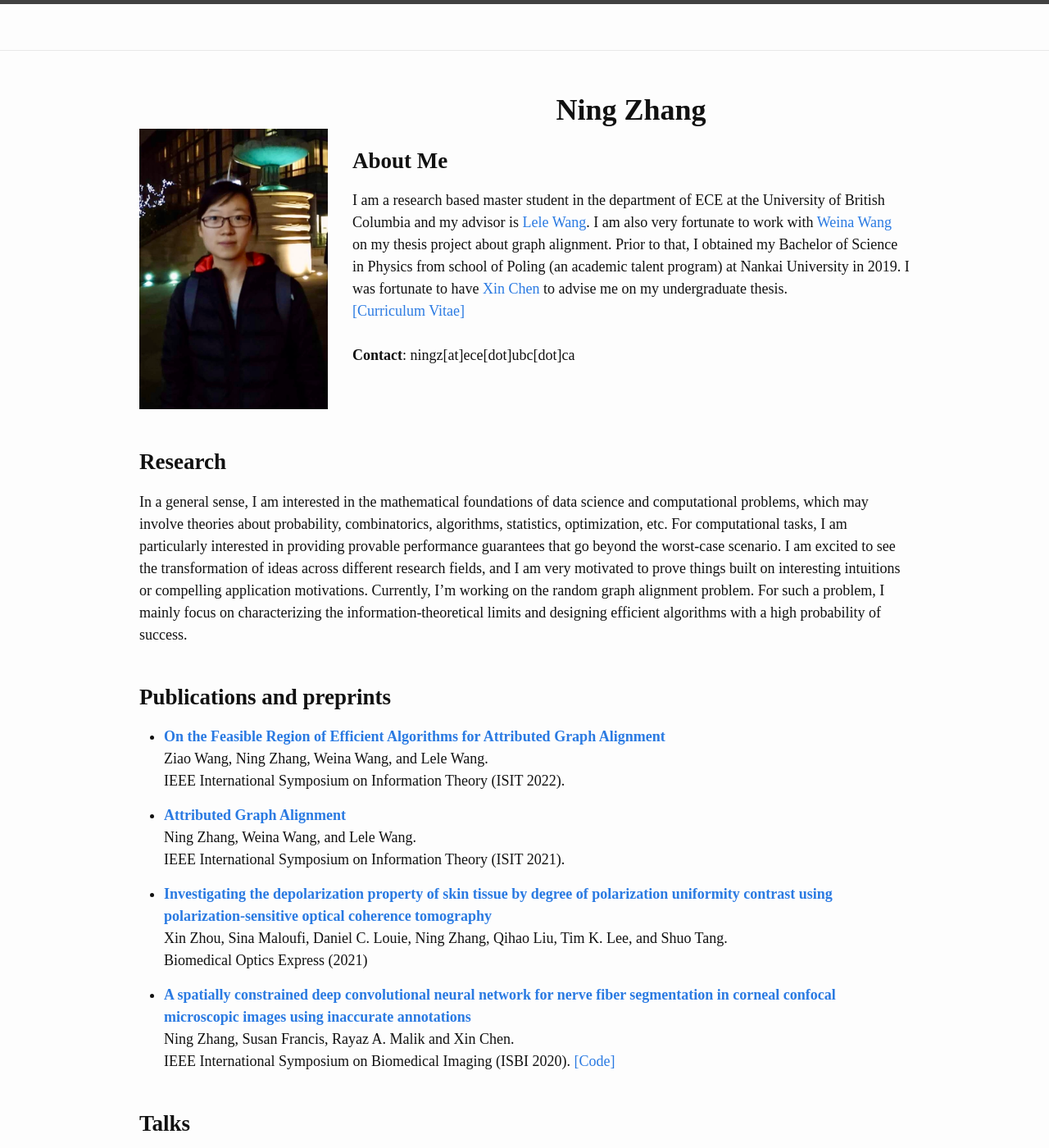
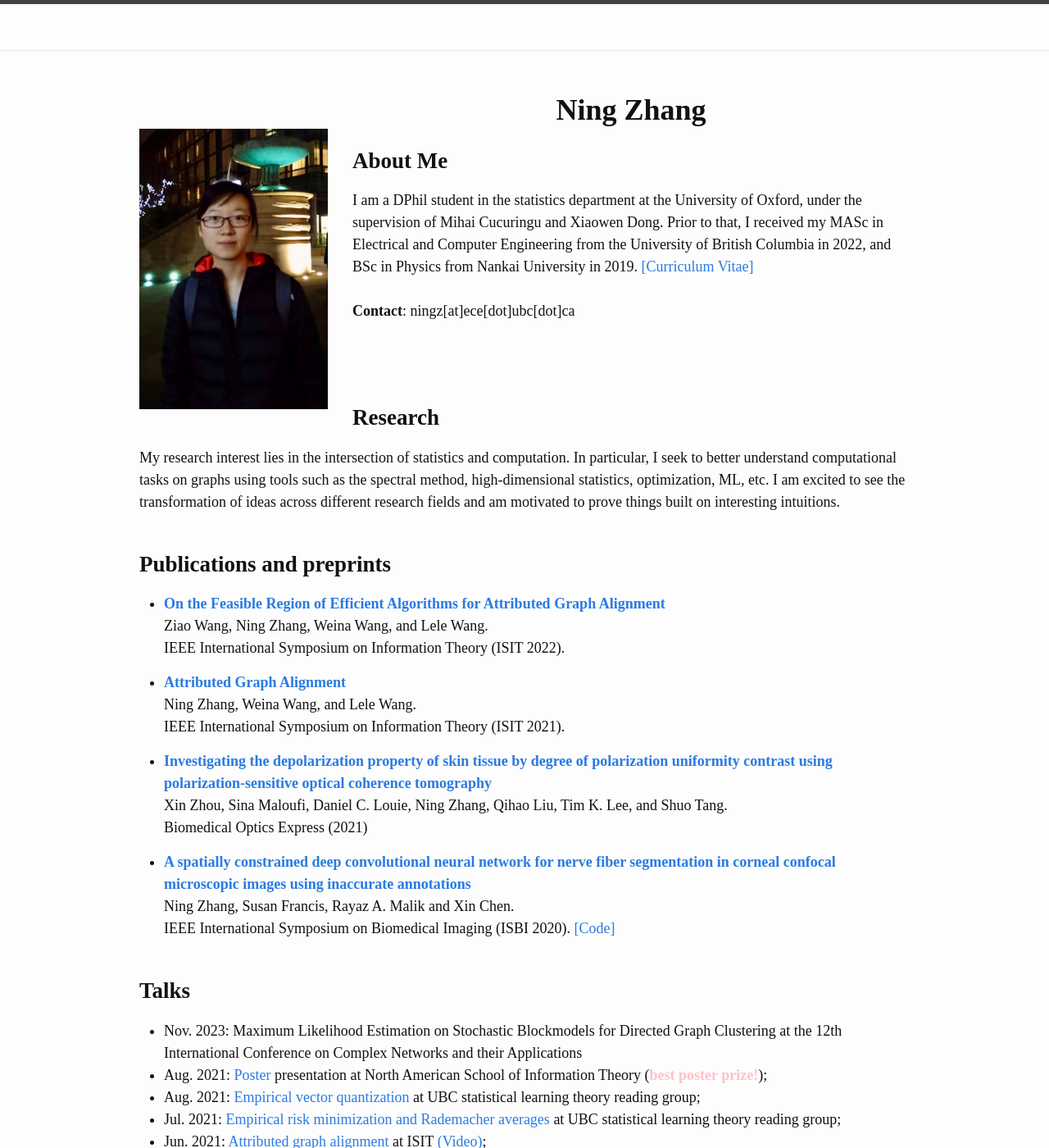
Before and after one commit to NingZhang-Git/NZ_website, a Jekyll site: the page built from index.md, in a window 1280 px wide and 1400 px high. Shown: the whole window at 82% size. Built offline with Jekyll 4.4.1, drawn with Linux system fonts in a browser that asks for light colours; some of the changed text lies outside the part shown.

Commit message:
Update index.md

```diff
--- a/index.md
+++ b/index.md
@@ -10,7 +10,7 @@ layout: home
 # <center> <b>Ning Zhang</b> </center>
 <!-- ### <center>Welcom to my personal webpage!</center> -->
 ## **About Me**
-I am a research based master student in the department of ECE at the University of British Columbia and my advisor is  [Lele Wang](https://ece.ubc.ca/lele-wang/). I am also very fortunate to work with [Weina Wang](http://www.cs.cmu.edu/~weinaw/) on my thesis project about graph alignment. Prior to that, I obtained my Bachelor of Science in Physics from school of Poling (an academic talent program) at Nankai University in 2019. I was fortunate to have [Xin Chen](http://www.cs.nott.ac.uk/~pszxc/) to advise me on my undergraduate thesis.\
+I am a DPhil student in the statistics department at the University of Oxford, under the supervision of Mihai Cucuringu and Xiaowen Dong. Prior to that, I received my MASc in Electrical and Computer Engineering from the University of British Columbia in 2022, and BSc in Physics from Nankai University in 2019.
 [[Curriculum Vitae]](assets/NingZhang_CV.pdf)
 <br>
 <br>
@@ -20,8 +20,7 @@ I am a research based master student in the department of ECE at the University
 <br>
 <br>
 ## **Research**
-In a general sense, I am interested in the mathematical foundations of data science and computational problems, which may involve theories about probability, combinatorics, algorithms, statistics, optimization, etc. For computational tasks, I am particularly interested in providing provable performance guarantees that go beyond the worst-case scenario. I am excited to see the transformation of ideas across different research fields, and I am very motivated to prove things built on interesting intuitions or compelling application motivations.
-Currently, I'm working on the random graph alignment problem. For such a problem, I mainly focus on characterizing the information-theoretical limits and designing efficient algorithms with a high probability of success.
+My research interest lies in the intersection of statistics and computation. In particular, I seek to better understand computational tasks on graphs using tools such as the spectral method, high-dimensional statistics, optimization, ML, etc. I am excited to see the transformation of ideas across different research fields and am motivated to prove things built on interesting intuitions.
 <br/>
 <br/>
 
@@ -51,6 +50,7 @@ IEEE International Symposium on Biomedical Imaging (ISBI 2020).
 <br/>
 
 ## **Talks**
+- Nov. 2023: Maximum Likelihood Estimation on Stochastic Blockmodels for Directed Graph Clustering at the 12th International Conference on Complex Networks and their Applications
 - Aug. 2021: [Poster](assets/publication/NASIT2021.pdf) presentation at North American School of Information Theory (<span style="color:pink">**best poster prize!**</span>);
 - Aug. 2021: [Empirical vector quantization](assets/SLT-chap10.pdf) at UBC statistical learning theory reading group;
 - Jul. 2021: [Empirical risk minimization and Rademacher averages](assets/SLT-chap6.pdf) at UBC statistical learning theory reading group;
@@ -59,11 +59,12 @@ IEEE International Symposium on Biomedical Imaging (ISBI 2020).
 - Apr. 2020: [Spatially constrained DCNN for image segmentation](assets/publication/ISBI2020.pdf) at ISBI;
 
 ## **Teaching**
-- Spring 2022 Teaching assistant for STAT321 Stochastic Signals and Systems
-- Fall 2021 Teaching assistant for STAT321 Stochastic Signals and Systems
-- Spring 2021 Teaching assistant for STAT321 Stochastic Signals and Systems
-- Fall 2020 Teaching assistant for STAT321 Stochastic Signals and Systems
-- Spring 2020 Lab assistant for ELEC291 Electrical Engineering Design Studio I
+- Michaelmas term 2023, Probability and Statistics for Network Analysis
+- Spring 2022, STAT321 Stochastic Signals and Systems
+- Fall 2021, STAT321 Stochastic Signals and Systems
+- Spring 2021, STAT321 Stochastic Signals and Systems
+- Fall 2020, STAT321 Stochastic Signals and Systems
+- Spring 2020, ELEC291 Electrical Engineering Design Studio I
 <br/>
 <br/>
 
```
